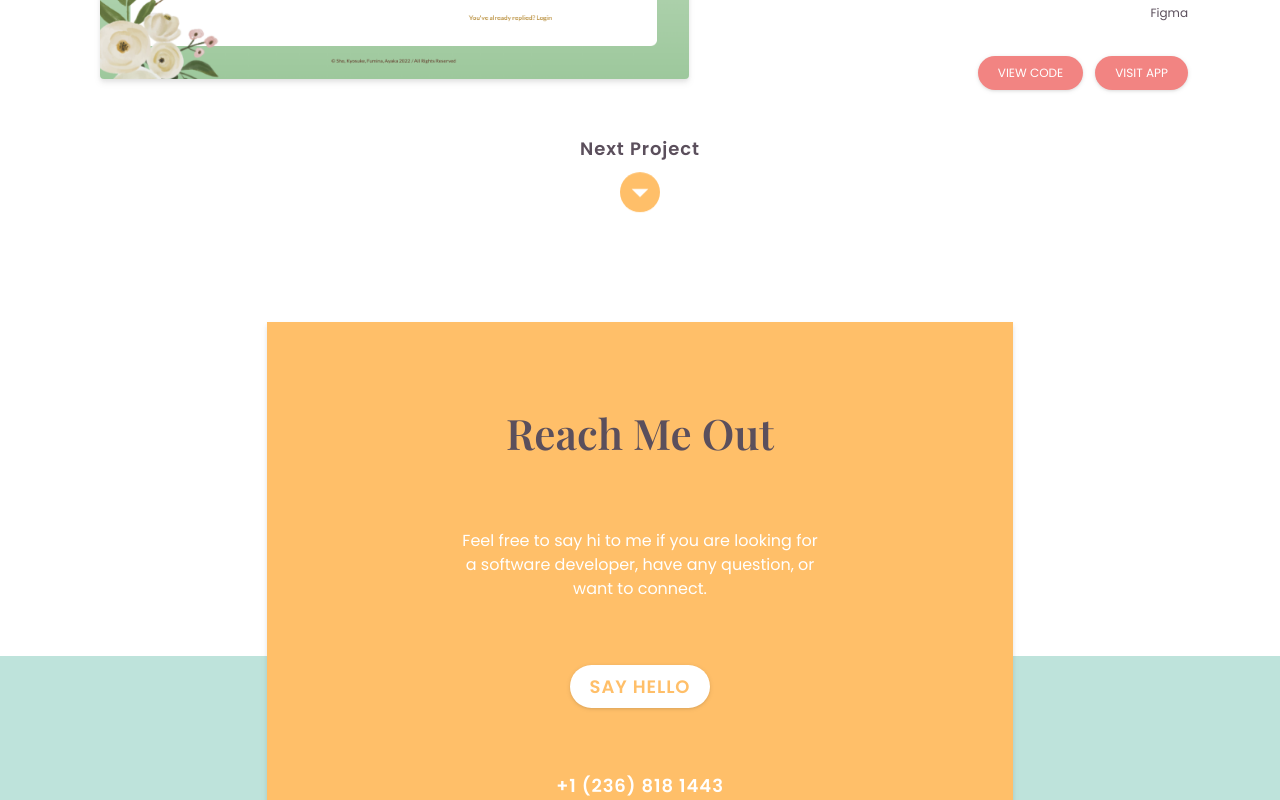
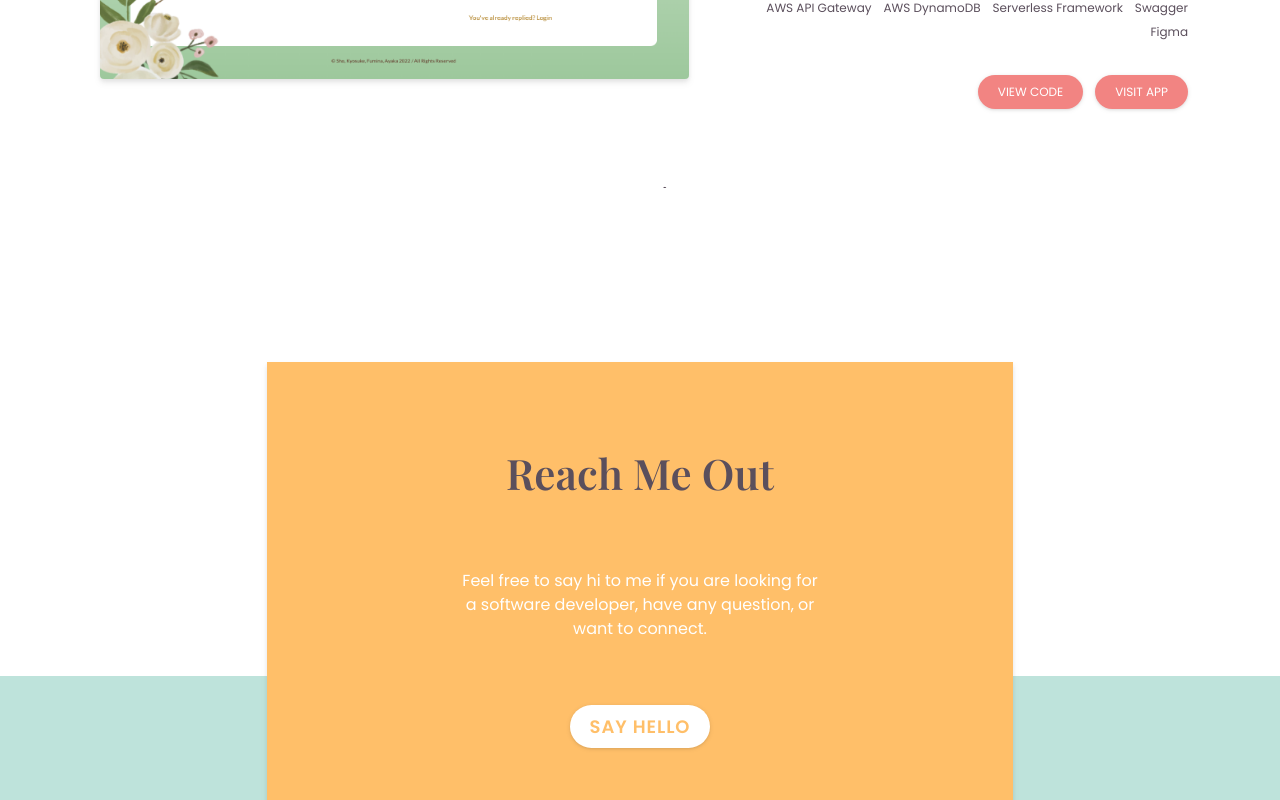
Before and after one commit to AyakaYasuda/portfolio, a Next.js app: page / in a window 1280 px wide. Shown: the part 2280-3080 px from the top of the page. Built offline with nearby package versions, Linux system fonts and the light colour scheme.

Commit message:
set max-width and max-height to project images

```diff
--- a/components/Contact.js
+++ b/components/Contact.js
@@ -6,7 +6,7 @@
 
 const Contact = ({ data }) => {
   return (
-    <section id="contact" className={`${classes.bgHalf} px-5 pt-10 md:px-20`}>
+    <section id="contact" className={`${classes.bgHalf} px-5 pt-20 md:px-20`}>
       <ContactCard
         message={data.message}
         phone={data.phone}
--- a/components/Works.js
+++ b/components/Works.js
@@ -28,7 +28,7 @@
       </h3>
       <div
         id="projectsWindow"
-        className="h-[92%] md:h-[92%] overflow-y-auto max-w-screen-xl mx-auto"
+        className="h-[92%] md:h-[78%] overflow-y-auto max-w-screen-xl mx-auto"
       >
         {data.map((work, index) => (
           <div
@@ -46,7 +46,7 @@
               technologies={work.technologies}
             />
             {index !== data.length - 1 && (
-              <div className="FlexColumn gap-5 my-6">
+              <div className="FlexColumn gap-5 my-8">
                 <h5 className="text-brown">Next Project</h5>
                 <ScrollButton onClick={() => scrollHandler(work.id)} />
               </div>
--- a/components/ui/Project.js
+++ b/components/ui/Project.js
@@ -47,7 +47,7 @@
       <div className="hover:scale-105 hover:duration-300 absolute z-10">
         <ProjectImage image={projectImage} />
       </div>
-      <section className="FlexColumn items-end min-h-[33vw]">
+      <section className="FlexColumn items-end min-h-[460px]">
         <div className="mb-5">
           <h5 className="text-white text-right">
             {`Project - ${('0' + id).slice(-2)}`}
--- a/components/ui/ProjectImage.js
+++ b/components/ui/ProjectImage.js
@@ -5,7 +5,7 @@
     <img
       src={image}
       alt="project image"
-      className="drop-shadow-md rounded object-fit w-full h-[58vw] mb-8 md:w-[46vw] md:h-[28vw] md:my-8 md:mx-2"
+      className="drop-shadow-md rounded object-fit w-full h-[58vw] mb-8 md:w-[46vw] md:h-[28vw] md:my-8 md:mx-2 max-w-[662px] max-h-[404px]"
     />
   );
 };
```
